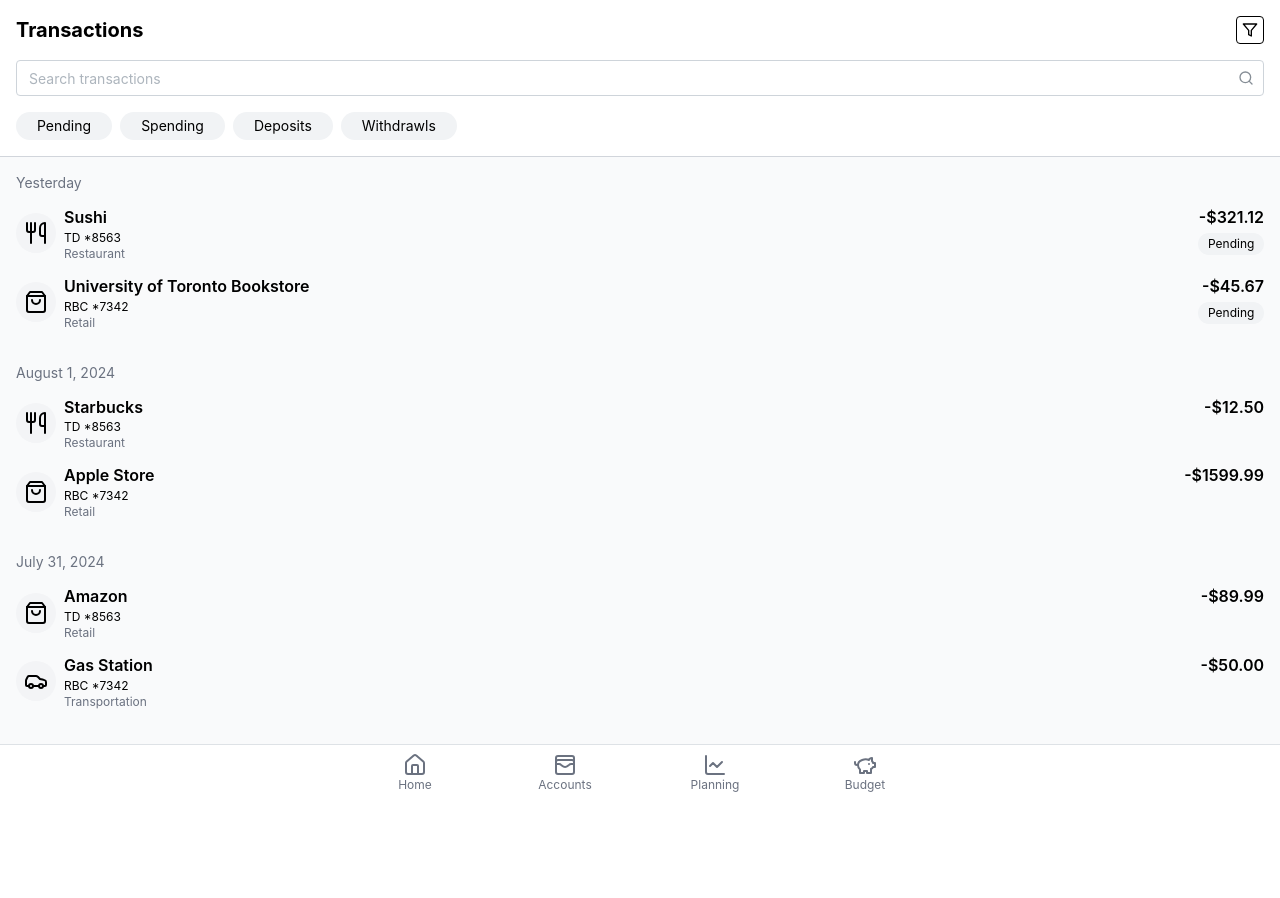
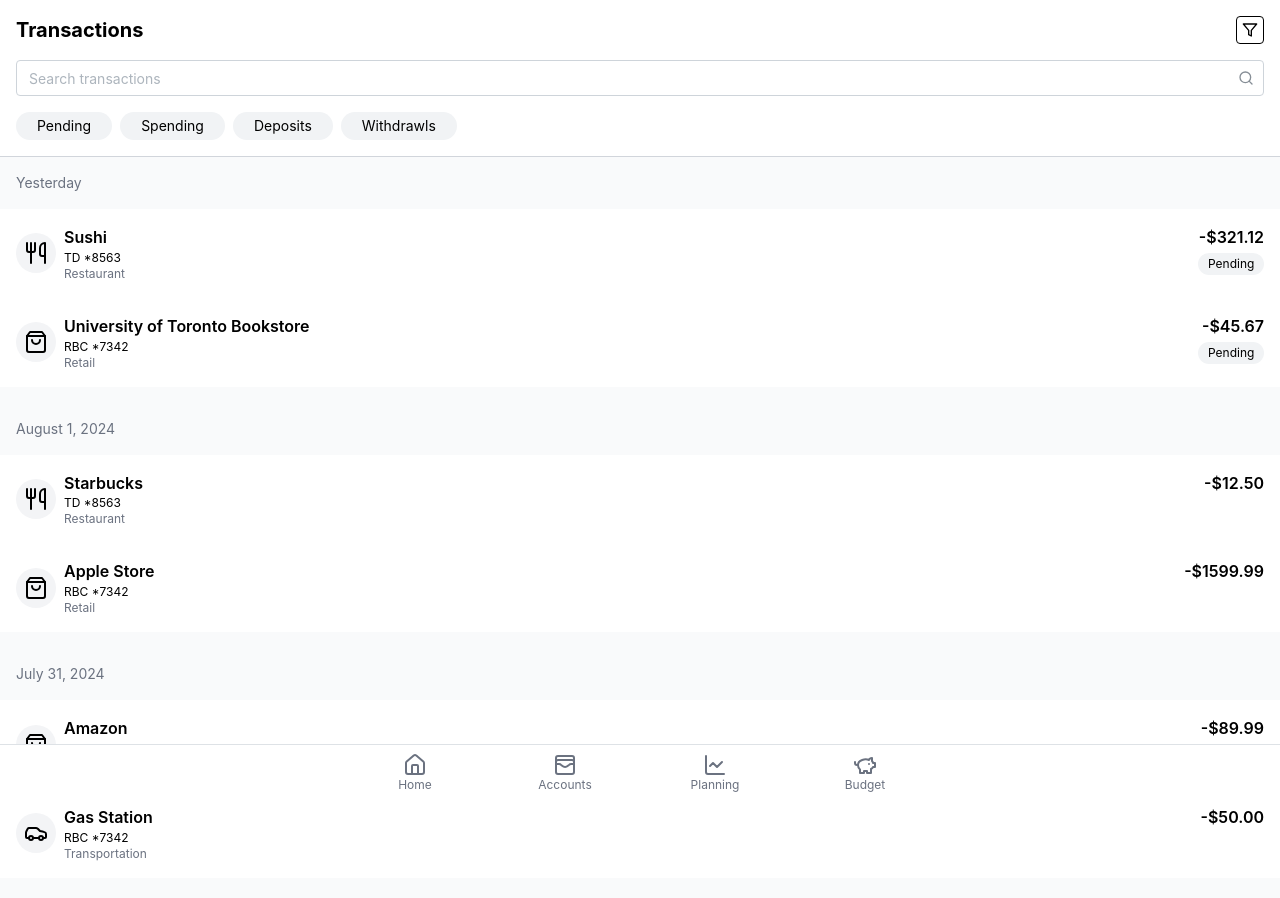
Before and after one commit to Prushka/finance-new, a React (Vite) app: page /transactions in a window 1280 px wide. Shown: the top 898 px of the page. Before the commit the page ends 800 px from the top, so only its background shows below. Built offline with nearby package versions, Linux system fonts and the light colour scheme.

Commit message:
implement home screen transactions

```diff
--- a/src/pages/Home.tsx
+++ b/src/pages/Home.tsx
@@ -2,6 +2,28 @@
 import { ChevronRight } from "lucide-react";
 import { Link } from "react-router-dom";
 
+const RECENT_TRANSACTIONS = [
+  {
+    name: "Sushi",
+    account: "TD *8563",
+    amount: 321.12,
+  },
+  {
+    name: "University of Toronto Bookstore",
+    account: "RBC *7342",
+    amount: 45.67,
+  },
+  {
+    name: "Starbucks",
+    account: "TD *8563",
+    amount: 12.5,
+  },
+  {
+    name: "Apple Store",
+    account: "RBC *7342",
+    amount: 1599.99,
+  },
+];
 export default function Home() {
   return (
     <div>
@@ -65,8 +87,16 @@
         </HomeCard>
 
         <HomeCard title="Recent transactions" to="/transactions">
-          <Card.Section inheritPadding>
-            List of recent transactions
+          <Card.Section inheritPadding py="sm" className="flex flex-col gap-2">
+            {RECENT_TRANSACTIONS.map(({ name, account, amount }) => (
+              <div key={name}>
+                <div className="flex justify-between items-center gap-2">
+                  <p className="font-semibold">{name}</p>
+                  <p className="font-semibold">-${amount.toFixed(2)}</p>
+                </div>
+                <p className="text-xs text-gray-500">{account}</p>
+              </div>
+            ))}
           </Card.Section>
         </HomeCard>
       </section>
--- a/src/pages/Transactions.tsx
+++ b/src/pages/Transactions.tsx
@@ -109,15 +109,15 @@
           </Chip.Group>
         </ScrollAreaAutosize>
       </div>
-      <section className="p-4 flex flex-col gap-4">
+      <section className=" flex flex-col gap-4">
         {transactionsDataByDate.map(({ when, transactions }) => (
-          <div key={when} className="flex flex-col gap-3 mb-4">
-            <h2 className="text-sm text-gray-500">{when}</h2>
+          <div key={when} className="flex flex-col mt-4">
+            <h2 className="text-sm text-gray-500 px-4 mb-4">{when}</h2>
             {transactions.map(
               ({ name, account, category, icon, amount, pending }) => (
-                <div
+                <button
                   key={name}
-                  className="flex justify-between items-center gap-2"
+                  className="text-left flex justify-between items-center gap-2 bg-white hover:bg-gray-200 p-4"
                 >
                   <div className="flex items-center justify-center w-10 h-10 bg-gray-100 rounded-full">
                     {icon}
@@ -131,7 +131,7 @@
                     <p className="font-semibold">-${amount.toFixed(2)}</p>
                     {pending && <Pill>Pending</Pill>}
                   </div>
-                </div>
+                </button>
               )
             )}
           </div>
```
